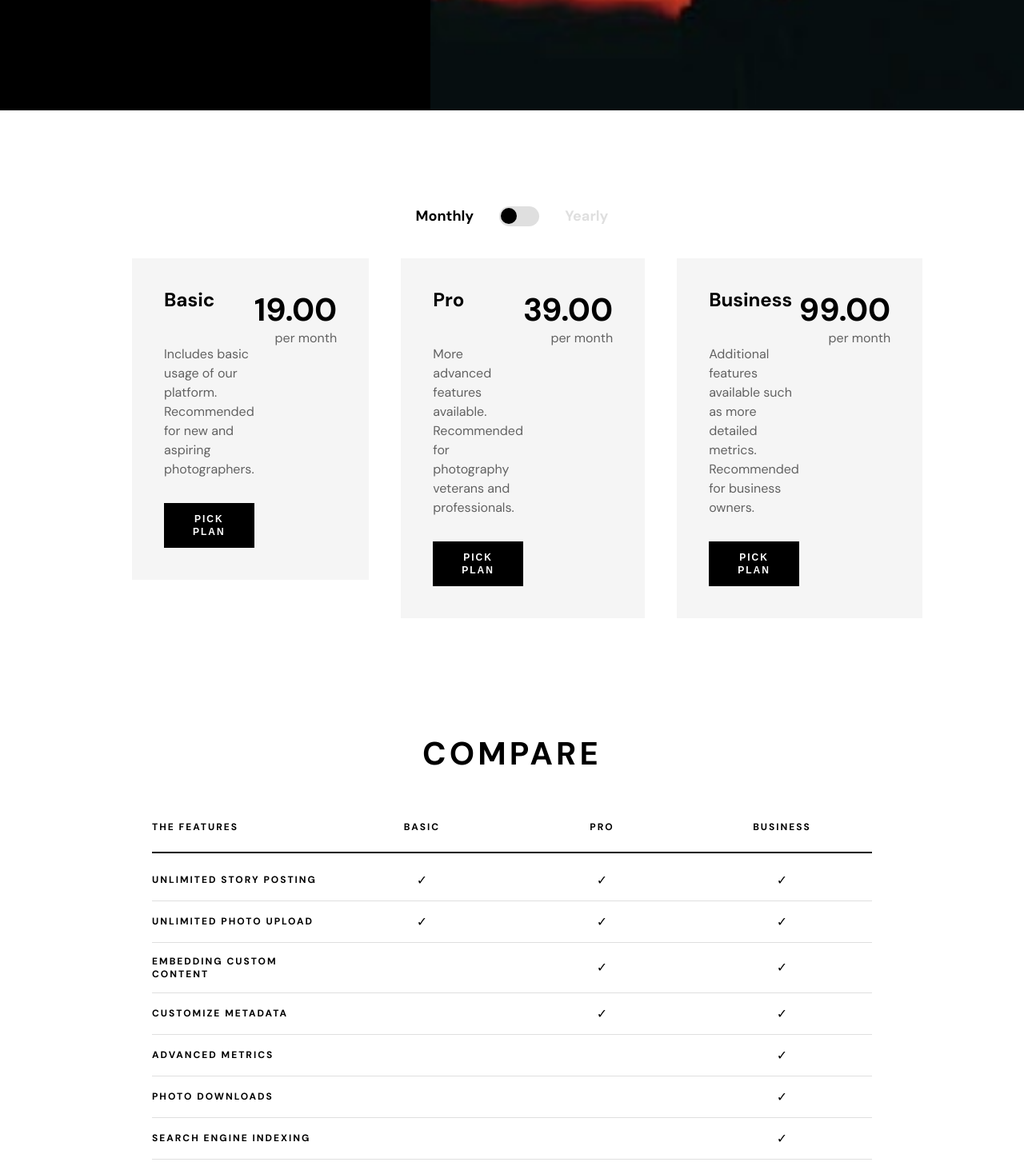
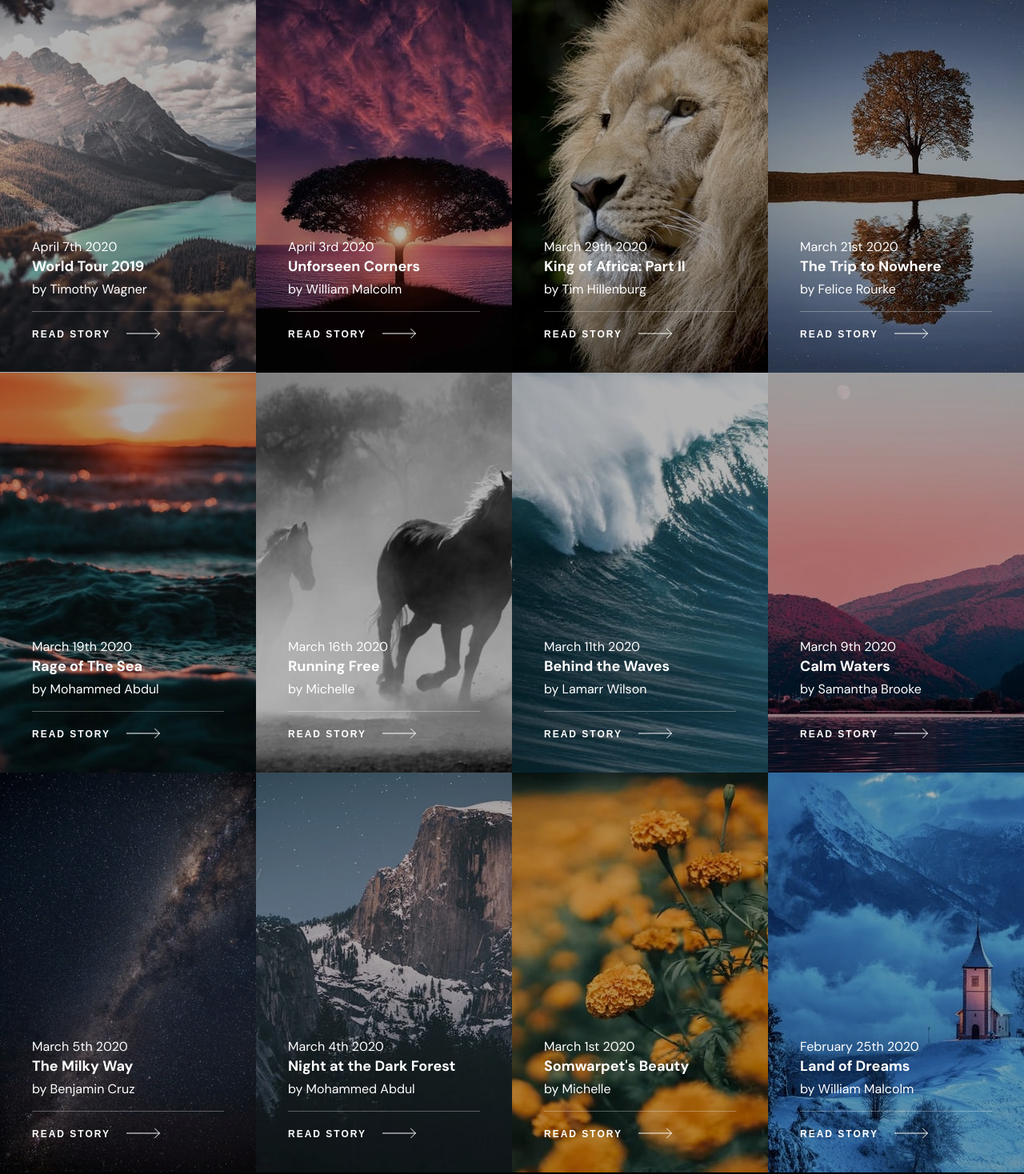
Before and after one commit to mbensa/photosnap, a React (Create React App) app: page /stories in a window 1280 px wide. Shown: the part 1320-2788 px from the top of the page at 80% size. Built offline with nearby package versions, Linux system fonts and the light colour scheme.

Commit message:
added overlay to card component

```diff
--- a/src/App.js
+++ b/src/App.js
@@ -3,11 +3,12 @@ import './App.css';
 import Main from './pages/Main';
 import Features from './pages/Features';
 import Pricing from './pages/Pricing';
+import Stories from './pages/Stories';
 
 export default function App() {
   return (
     <main className="mainContainer">
-      <Pricing />
+      <Stories />
     </main>
   );
 }
--- a/src/components/Card.js
+++ b/src/components/Card.js
@@ -100,7 +100,9 @@ export default function Card(props) {
 
   return (
     <div className="cardBg" style={{ backgroundImage: `url(${imageUrl})` }}>
+      <div id="overlay"></div>
       <div className="cardTextContainer">
+        <div className="cardText">
           <Text type="p" className="cardDate">
             {cardDate}
           </Text>
@@ -114,5 +116,6 @@ export default function Card(props) {
           </Button>
         </div>
       </div>
+    </div>
   );
 }
--- a/src/components/Hero.js
+++ b/src/components/Hero.js
@@ -1,5 +1,4 @@
 import React from 'react';
-import Image from '../components/Image';
 import Text from '../components/Text';
 import Button from '../components/Button';
 import heroImage from '../assets/stories/mobile/moon-of-appalacia.jpg';
--- a/src/components/card.css
+++ b/src/components/card.css
@@ -1,13 +1,22 @@
 /********************************
 *********Card Copmonent**********
 ********************************/
-
 .cardBg {
   background-repeat: no-repeat;
   color: var(--white);
   background-size: cover;
   min-height: 375px;
-  padding: 0 40px 40px 40px;
+  position: relative;
+}
+
+#overlay {
+  width: 100%;
+  height: 100%;
+  position: absolute;
+  top: 0;
+  left: 0;
+  opacity: 0.3;
+  background-color: var(--black);
 }
 
 .cardTextContainer {
@@ -16,10 +25,16 @@
   display: flex;
   flex-direction: column;
   justify-content: flex-end;
+  position: absolute;
+  left: 0;
 }
 
 .cardAuthor {
   padding: 5px 0 15px 0;
+}
+
+.cardText {
+  padding: 0 40px 40px 40px;
 }
 
 hr {
--- /dev/null
+++ b/src/pages/Stories.js
@@ -0,0 +1,30 @@
+import React from 'react';
+import Header from '../components/Header';
+import Footer from '../components/Footer';
+import Card from '../components/Card';
+import Hero from '../components/Hero';
+import data from '../pages/data';
+import '../pages/stories.css';
+
+export default function Stories() {
+  const cards = data.map((item) => {
+    return (
+      <Card
+        key={item.id}
+        image={item.bgImage}
+        cardHeading={item.title}
+        cardAuthor={item.author}
+        cardDate={item.date}
+      />
+    );
+  });
+
+  return (
+    <>
+      <Header />
+      <Hero />
+      <section className="cardsContainer">{cards}</section>
+      <Footer />
+    </>
+  );
+}
--- /dev/null
+++ b/src/pages/data.js
@@ -0,0 +1,114 @@
+export default [
+  {
+    id: 1,
+    date: 'April 16th 2020',
+    title: 'The Mountains',
+    author: 'by John Appleseed',
+    bgImage: 'mountains',
+  },
+  {
+    id: 2,
+    date: 'April 14th 2020',
+    title: 'Sunset Cityscapes',
+    author: 'by Benjamin Cruz',
+    bgImage: 'city',
+  },
+  {
+    id: 3,
+    date: 'April 11th 2020',
+    title: '18 Days Voyage',
+    author: 'by Alexei Borodin',
+    bgImage: 'voyage',
+  },
+  {
+    id: 4,
+    date: 'April 9th 2020',
+    title: 'Architecturals',
+    author: 'by Samantha Brooke',
+    bgImage: 'architecturals',
+  },
+  {
+    id: 5,
+    date: 'April 7th 2020',
+    title: 'World Tour 2019',
+    author: 'by Timothy Wagner',
+    bgImage: 'tour',
+  },
+  {
+    id: 6,
+    date: 'April 3rd 2020',
+    title: 'Unforseen Corners',
+    author: 'by William Malcolm',
+    bgImage: 'corners',
+  },
+  {
+    id: 7,
+    date: 'March 29th 2020',
+    title: 'King of Africa: Part II',
+    author: 'by Tim Hillenburg',
+    bgImage: 'africa',
+  },
+  {
+    id: 8,
+    date: 'March 21st 2020',
+    title: 'The Trip to Nowhere',
+    author: 'by Felice Rourke',
+    bgImage: 'trip',
+  },
+  {
+    id: 9,
+    date: 'March 19th 2020',
+    title: 'Rage of The Sea',
+    author: 'by Mohammed Abdul',
+    bgImage: 'sea',
+  },
+  {
+    id: 10,
+    date: 'March 16th 2020',
+    title: 'Running Free',
+    author: 'by Michelle',
+    bgImage: 'run',
+  },
+  {
+    id: 11,
+    date: 'March 11th 2020',
+    title: 'Behind the Waves',
+    author: 'by Lamarr Wilson',
+    bgImage: 'waves',
+  },
+  {
+    id: 12,
+    date: 'March 9th 2020',
+    title: 'Calm Waters',
+    author: 'by Samantha Brooke',
+    bgImage: 'waters',
+  },
+  {
+    id: 13,
+    date: 'March 5th 2020',
+    title: 'The Milky Way',
+    author: 'by Benjamin Cruz',
+    bgImage: 'milky',
+  },
+  {
+    id: 14,
+    date: 'March 4th 2020',
+    title: 'Night at the Dark Forest',
+    author: 'by Mohammed Abdul',
+    bgImage: 'forest',
+  },
+  {
+    id: 15,
+    date: 'March 1st 2020',
+    title: "Somwarpet's Beauty",
+    author: 'by Michelle',
+    bgImage: 'somwarpet',
+  },
+  {
+    id: 16,
+    date: 'February 25th 2020',
+    title: 'Land of Dreams',
+    author: 'by William Malcolm',
+    bgImage: 'dreams',
+  },
+];
--- /dev/null
+++ b/src/pages/stories.css
@@ -0,0 +1,16 @@
+.cardsContainer {
+  display: grid;
+  grid-template-columns: 1fr;
+}
+
+@media (min-width: 768px) {
+  .cardsContainer {
+    grid-template-columns: 1fr 1fr;
+  }
+}
+
+@media (min-width: 1280px) {
+  .cardsContainer {
+    grid-template-columns: 1fr 1fr 1fr 1fr;
+  }
+}
```
Lines whose indentation alone changed are shown as unchanged.
